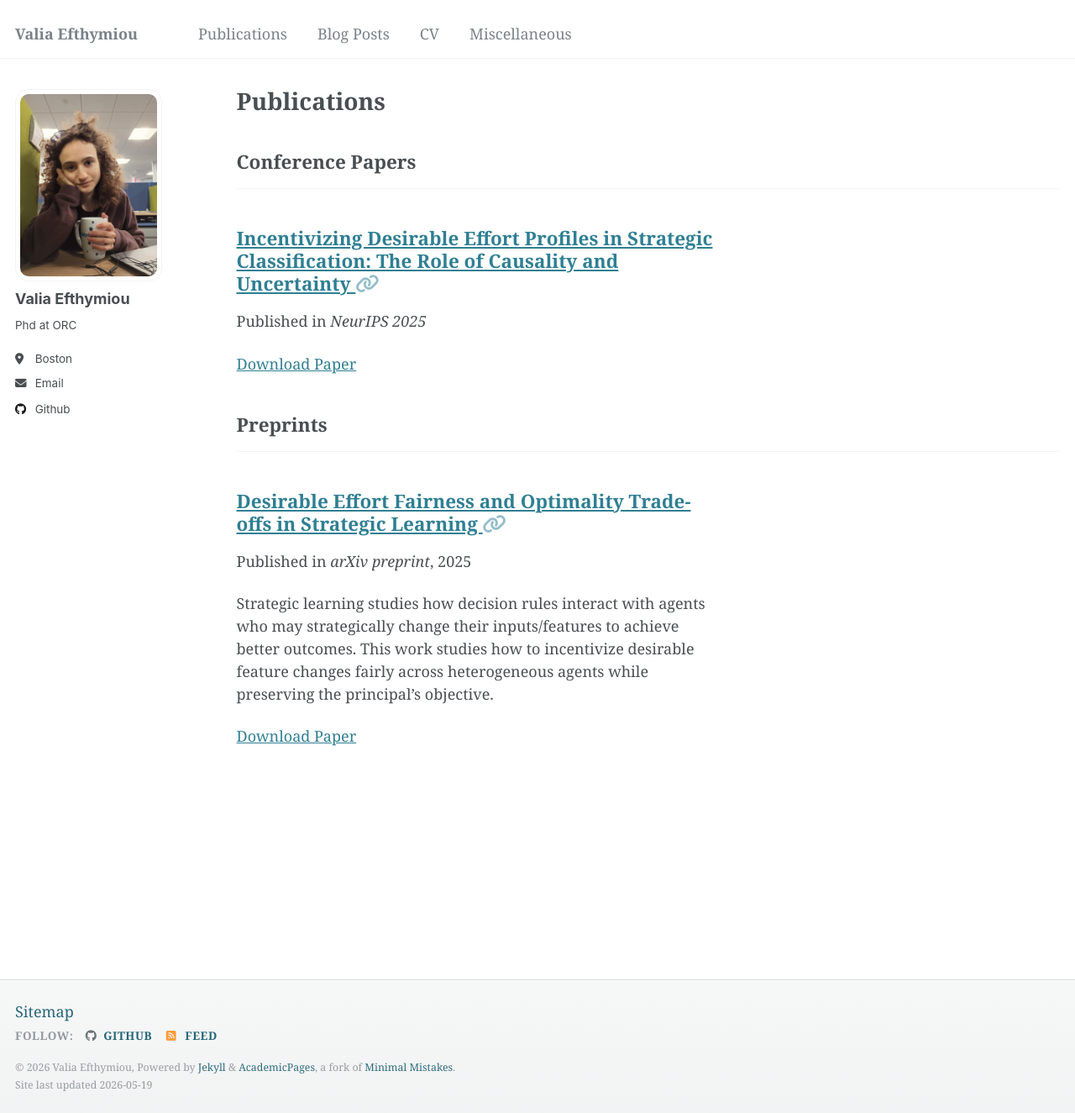
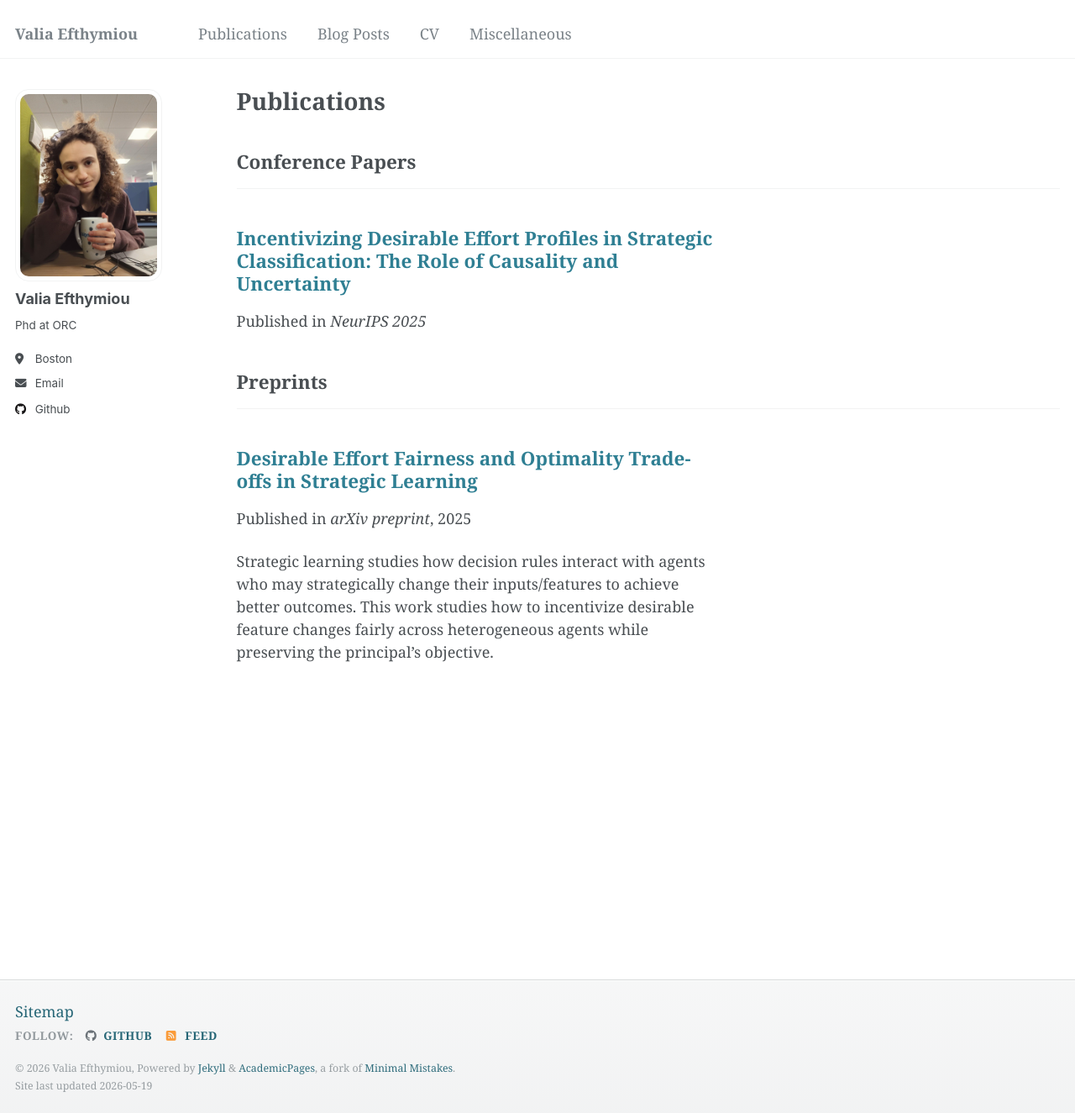
Before and after one commit to valiaEft/valiaEft.github.io, a Jekyll site: the page built from _pages/publications.html, in a window 1280 px wide and 1325 px high. Shown: the whole window at 84% size. Built offline with Jekyll 4.4.1, drawn with Linux system fonts in a browser that asks for light colours.

Commit message:
Simplify publication archive links

```diff
--- a/_includes/archive-single.html
+++ b/_includes/archive-single.html
@@ -28,7 +28,7 @@
 
     <h2 class="archive__item-title" itemprop="headline">
       {% if post.collection == 'publications' and post.paperurl %}
-        <a href="{{ post.paperurl }}">{{ title }}</a> <a href="{{ base_path }}{{ post.url }}" rel="permalink"><i class="fa fa-link" aria-hidden="true" title="permalink"></i><span class="sr-only">Permalink</span></a>
+        <a href="{{ post.paperurl }}">{{ title }}</a>
       {% elsif post.link %}
         <a href="{{ post.link }}">{{ title }}</a> <a href="{{ base_path }}{{ post.url }}" rel="permalink"><i class="fa fa-link" aria-hidden="true" title="permalink"></i><span class="sr-only">Permalink</span></a>
       {% else %}
@@ -59,19 +59,15 @@
     <p class="archive__item-excerpt" itemprop="description"><p>{{ post.excerpt | markdownify | remove: '<p>' | remove: '</p>' }}<strong><a href="{{ base_path }}{{ post.url }}" rel="permalink"> Read more</a></strong></p></p>
     {% endif %}
 
-    {% if post.citation and post.paperurl and post.slidesurl %}
-      <p>Recommended citation: {{ post.citation }}<br /><a href="{{ post.paperurl }}">Download Paper</a> | <a href="{{ post.slidesurl }}">Download Slides</a></p>
-    {% elsif post.citation and post.paperurl %}
-      <p>Recommended citation: {{ post.citation }}<br /><a href="{{ post.paperurl }}">Download Paper</a></p>
-    {% elsif post.citation and post.slidesurl %}
-      <p>Recommended citation: {{ post.citation }}<br /><a href="{{ post.slidesurl }}">Download Slides</a></p>
-    {% elsif post.citation %}
-      <p>Recommended citation: {{ post.citation }}</p>
-    {% elsif post.paperurl %}
-      <p><a href="{{ post.paperurl }}">Download Paper</a></p>
-    {% elsif post.slidesurl %}
-      <p><a href="{{ post.slidesurl }}">Download Slides</a></p>
-    {% endif %}
+    {% unless post.collection == 'publications' %}
+      {% if post.citation and post.paperurl %}
+        <p>Recommended citation: {{ post.citation }}<br /><a href="{{ post.paperurl }}" style="font-size: 0.9em;">Download Paper</a></p>
+      {% elsif post.citation %}
+        <p>Recommended citation: {{ post.citation }}</p>
+      {% elsif post.paperurl %}
+        <p><a href="{{ post.paperurl }}" style="font-size: 0.9em;">Download Paper</a></p>
+      {% endif %}
+    {% endunless %}
 
   </article>
 </div>
--- a/_sass/_archive.scss
+++ b/_sass/_archive.scss
@@ -15,10 +15,11 @@
   }
 
   a {
-    text-decoration: underline;
+    text-decoration: none;
 
     &:hover {
-      text-decoration: underline;
+      color: $link-color-hover;
+      text-decoration: none;
 
       img {
         box-shadow: 0 0 10px rgba(#000, 0.25);
@@ -80,7 +81,7 @@
   }
 
   .archive__item-title {
-    text-decoration: underline;
+    text-decoration: none;
   }
 }
 
```
